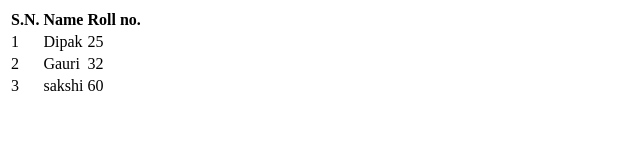
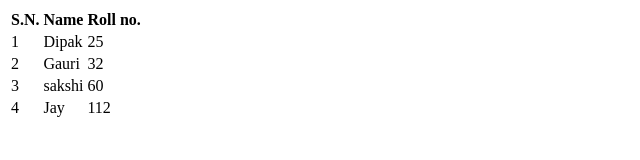
Before and after one commit to DipakGavhane/LocalRepo, a plain HTML site: page index.html in a window 1280 px wide. Shown: the full height of the page, 0-640 px from the left. Drawn offline with Linux system fonts and the light colour scheme.

Commit message:
data modified and js file created

```diff
--- a/index.html
+++ b/index.html
@@ -27,6 +27,12 @@
             <td>sakshi</td>
             <td>60</td>
         </tr>
+        <tr>
+            <td>4</td>
+            <td>Jay</td>
+            <td>112</td>
+        </tr>
+
     </table>
 </body>
 </html>
```
Also changed, not shown: logic.js (added).
